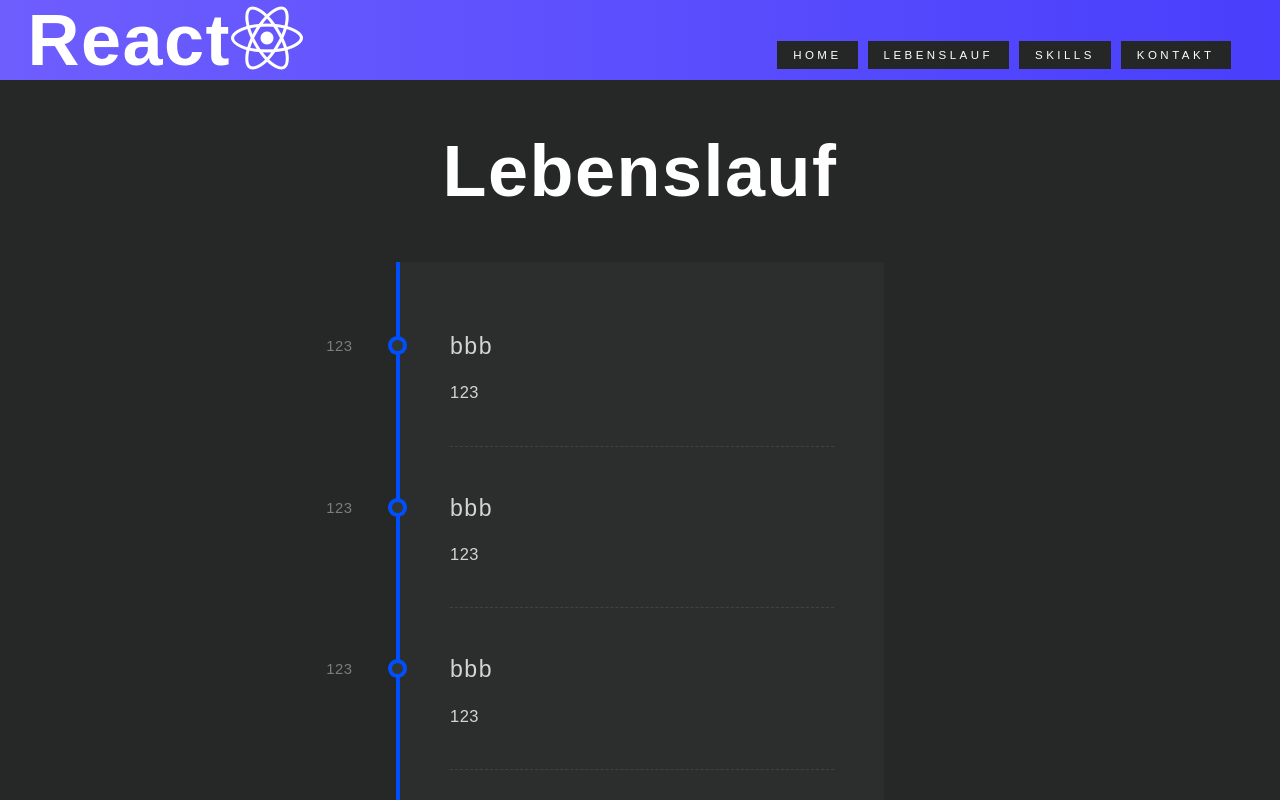
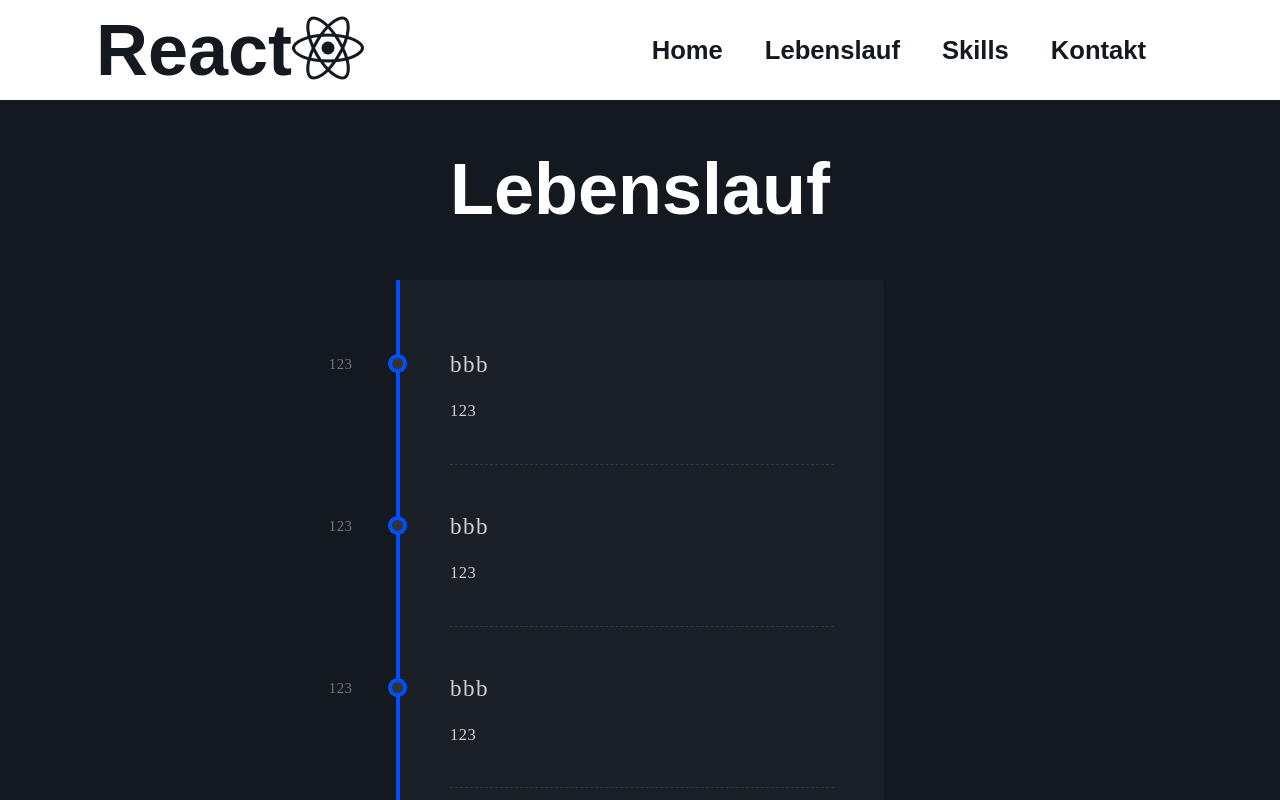
Before and after one commit to rsamQ/React-Testing, a React (Create React App) app: page / in a window 1280 px wide. Shown: the top 800 px of the page. Built offline with nearby package versions, Linux system fonts and the light colour scheme; a web font is replaced by a local one.

Commit message:
changes to navbar

```diff
--- a/src/App.css
+++ b/src/App.css
@@ -1,45 +1,188 @@
 @font-face {
   font-family: "Montserrat";
   src: url("./fonts/Montserrat-Regular.ttf");
+}
+
+/* Variables */
+:root {
+  --primary-color: #14191f;
+  --secondary-color: #fb592d;
 }
 
 /** About **/
 
 /** CV **/
 
-/* Variables */
-
 /* Base */
 body {
-  background: #252827;
+  background: var(--primary-color);
   font-size: 16px;
+  font-family: "Montserrat";
 }
-p {
-  font-weight: 300;
+
+/** Navbar **/
+
+.NavbarItems {
+  background: #fff;
+  height: 100px;
+  display: flex;
+  justify-content: center;
+  align-items: center;
+  font-size: 1.6rem;
 }
-a {
-  color: #6c6d6d;
+
+.navbar-logo {
+  color: var(--primary-color);
+  justify-self: start;
+  margin-left: 20px;
+  cursor: pointer;
+}
+
+.fa-rect {
+  margin-left: 0.5rem;
+  font-size: 1.2rem;
+}
+
+.nav-menu {
+  display: grid;
+  grid-template-columns: repeat(5, auto);
+  grid-gap: 10px;
+  list-style: none;
+  text-align: center;
+  width: 60vw;
+  justify-content: end;
+  align-items: center;
+  margin-right: 2rem;
+}
+
+.navbar-link a {
+  text-decoration: none;
+  font-weight: 600;
+  color: var(--primary-color);
+  background-color: #fff;
+  padding: 0.5rem 1rem;
+}
+
+a.nav-links {
+  position: relative;
+}
+
+a.nav-links:before {
+  content: "";
+  position: absolute;
+  width: 100%;
+  height: 2px;
+  bottom: 0;
+  left: 0;
+  background-color: var(--primary-color);
+  visibility: hidden;
+  transform: scaleX(0);
+  transition: all 0.3s ease-in-out;
+}
+
+a.nav-links:hover:before {
+  visibility: visible;
+  transform: scaleX(1);
+}
+
+.fa-bars {
+  color: #fff;
+}
+
+.nav-links-mobile {
+  display: none;
+}
+
+.menu-icon {
+  display: none;
+}
+
+@media screen and (max-width: 960px) {
+  .NavbarItems {
+    position: relative;
+  }
+
+  .nav-menu {
+    display: flex;
+    flex-direction: column;
+    width: 100%;
+    height: 300px;
+    position: absolute;
+    top: 50px;
+    left: -100%;
+    opacity: 1;
+    transition: all 0.5 ease;
+  }
+
+  .nav-menu.active {
+    background: #fff;
+    left: 0;
+    opacity: 1;
+    transition: all 0.5 ease;
+    z-index: 1;
+  }
+
+  .nav-links {
+    text-align: center;
+    padding: 0.5rem;
+    margin: 0.5rem;
+    width: 100%;
+    display: table;
+  }
+
+  .nav-links:hover {
+    background-color: var(--primary-color);
+    border-radius: 0;
+  }
+
+  .navbar-logo {
+    position: absolute;
+    top: 0;
+    left: 0;
+    color: var(--primary-color);
+    transform: translate(25%, 50%);
+  }
+
+  .menu-icon {
+    display: block;
+    position: absolute;
+    top: 0;
+    right: 0;
+    transform: translate(-100%, 60%);
+    font-size: 1.6rem;
+    cursor: pointer;
+    color: var(--primary-color);
+  }
+
+  .fa-times {
+    color: var(--primary-color);
+    font-size: 2rem;
+  }
+}
+
+/*a {
+  color: var(--primary-color);
   text-decoration: none;
   text-transform: uppercase;
   display: block;
   letter-spacing: 0.3em;
   font-size: 0.6em;
   font-weight: 400;
-  background: #252727;
+  background: var(--primary-color);
   padding: 0.3rem 1rem;
   margin: 1.9rem 0 0 0;
   float: right;
 }
 a:hover {
-  color: white;
-  background: #004ffc;
-  border-bottom: 0.35em solid black;
+  color: #fff;
+  background: var(--primary-color);
+  border-bottom: 0.35em solid var(--primary-color);
 }
 strong {
   font-weight: 600;
 }
 h1 {
-  font-family: "Saira", sans-serif;
+  font-family: "Montserrat";
   letter-spacing: 1.5px;
   color: white;
   font-weight: 400;
@@ -48,7 +191,7 @@ h1 {
 #timeline-content {
   margin-top: 50px;
   text-align: center;
-}
+}*/
 /* Timeline */
 .timeline {
   border-left: 4px solid #004ffc;
@@ -56,7 +199,7 @@ h1 {
   border-top-right-radius: 4px;
   background: rgba(255, 255, 255, 0.03);
   color: rgba(255, 255, 255, 0.8);
-  font-family: "Chivo", sans-serif;
+  font-family: "Montserrat";
   margin: 50px auto;
   letter-spacing: 0.5px;
   position: relative;
@@ -69,14 +212,14 @@ h1 {
   max-width: 30%;
 }
 .timeline h1 {
-  font-family: "Saira", sans-serif;
+  font-family: "Montserrat";
   letter-spacing: 1.5px;
   font-weight: 100;
   font-size: 1.4em;
 }
 .timeline h2,
 .timeline h3 {
-  font-family: "Saira", sans-serif;
+  font-family: "Montserrat";
   letter-spacing: 1.5px;
   font-weight: 400;
   font-size: 1.4em;
@@ -106,7 +249,7 @@ h1 {
   font-weight: 100;
   font-size: 0.9em;
   min-width: 120px;
-  font-family: "Saira", sans-serif;
+  font-family: "Montserrat";
 }
 .timeline .event:after {
   box-shadow: 0 0 0 4px #004ffc;
@@ -119,156 +262,11 @@ h1 {
   top: 5px;
 }
 
-/** Navbar **/
-
-.NavbarItems {
-  background: linear-gradient(
-    90deg,
-    rgb(110, 94, 254) 0%,
-    rgba(73, 63, 252, 1) 100%
-  );
-  height: 80px;
-  display: flex;
-  justify-content: center;
-  align-items: center;
-  font-size: 1.2rem;
-}
-
-.navbar-logo {
-  color: #fff;
-  justify-self: start;
-  margin-left: 20px;
-  cursor: pointer;
-}
-
-.fa-rect {
-  margin-left: 0.5rem;
-  font-size: 1.6rem;
-}
-
-.nav-menu {
-  display: grid;
-  grid-template-columns: repeat(5, auto);
-  grid-gap: 10px;
-  list-style: none;
-  text-align: center;
-  width: 70vw;
-  justify-content: end;
-  margin-right: 2rem;
-}
-
-.nav-links {
-  color: white;
-  text-decoration: none;
-  padding: 0.5rem 1rem;
-}
-
-.nav-links:hover {
-  background-color: #6d76f7;
-  border-radius: 4px;
-  transition: all 0.2s ease-out;
-}
-
-.fa-bars {
-  color: #fff;
-}
-
-.nav-links-mobile {
-  display: none;
-}
-
-.menu-icon {
-  display: none;
-}
-
-@media screen and (max-width: 960px) {
-  .NavbarItems {
-    position: relative;
-  }
-
-  .nav-menu {
-    display: flex;
-    flex-direction: column;
-    width: 100%;
-    height: 500px;
-    position: absolute;
-    top: 80px;
-    left: -100%;
-    opacity: 1;
-    transition: all 0.5 ease;
-  }
-
-  .nav-menu.active {
-    background: #6668f4;
-    left: 0;
-    opacity: 1;
-    transition: all 0.5 ease;
-    z-index: 1;
-  }
-
-  .nav-links {
-    text-align: center;
-    padding: 2rem;
-    width: 100%;
-    display: table;
-  }
-
-  .nav-links:hover {
-    background-color: #7577fa;
-    border-radius: 0;
-  }
-
-  .navbar-logo {
-    position: absolute;
-    top: 0;
-    left: 0;
-    transform: translate(25%, 50%);
-  }
-
-  .menu-icon {
-    display: block;
-    position: absolute;
-    top: 0;
-    right: 0;
-    transform: translate(-100%, 60%);
-    font-size: 1.8rem;
-    cursor: pointer;
-  }
-
-  .fa-times {
-    color: #fff;
-    font-size: 2rem;
-  }
-
-  /* .nav-links-mobile {
-      display: block;
-      text-align: center;
-      padding: 1.5rem;
-      margin: 2rem auto;
-      border-radius: 4px;
-      width: 80%;
-      background: #4ad9e4;
-      text-decoration: none;
-      color: #fff;
-      font-size: 1.5rem;
-    }
-
-    .nav-links-mobile:hover {
-      background: #fff;
-      color: #6568f4;
-      transition: 250ms;
-    }
-
-    Button {
-      display: none;
-    } */
-}
-
 /** Portfolio **/
 
 /* The flip card container - set the width and height to whatever you want. We have added the border property to demonstrate that the flip itself goes out of the box on hover (remove perspective if you don't want the 3D effect */
 body {
-  font-family: Arial, Helvetica, sans-serif;
+  font-family: Arial, Helvetica;
 }
 
 .portfolio {
@@ -355,7 +353,7 @@ body {
 /** Contact **/
 
 h1 {
-  font-family: "Poppins", sans-serif, "arial";
+  font-family: "Poppins", "arial";
   font-weight: 600;
   font-size: 72px;
   color: white;
@@ -363,7 +361,7 @@ h1 {
 }
 
 h4 {
-  font-family: "Roboto", sans-serif, "arial";
+  font-family: "Roboto", "arial";
   font-weight: 400;
   font-size: 20px;
   color: #9b9b9b;
--- a/src/components/Navbar.js
+++ b/src/components/Navbar.js
@@ -20,7 +20,7 @@ export default class Navbar extends Component {
                 <ul className={this.state.clicked ? 'nav-menu active' : 'nav-menu'}>
                     {MenuItems.map((item, index) =>{
                         return (
-                        <li key={index}>
+                        <li className="navbar-link" key={index}>
                             <a className={item.cName} href={item.url}>{item.title}</a>
                         </li>
                         )
```
